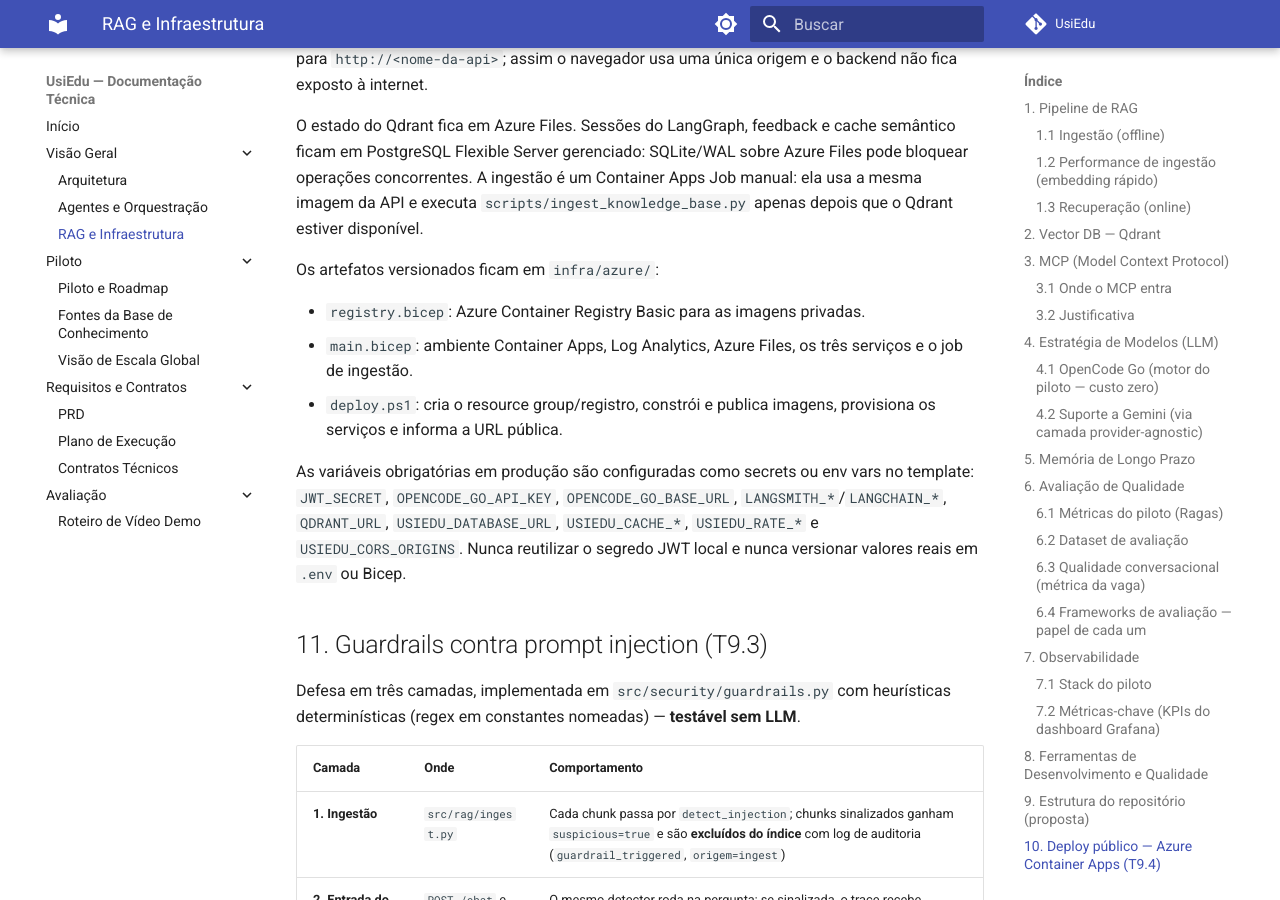
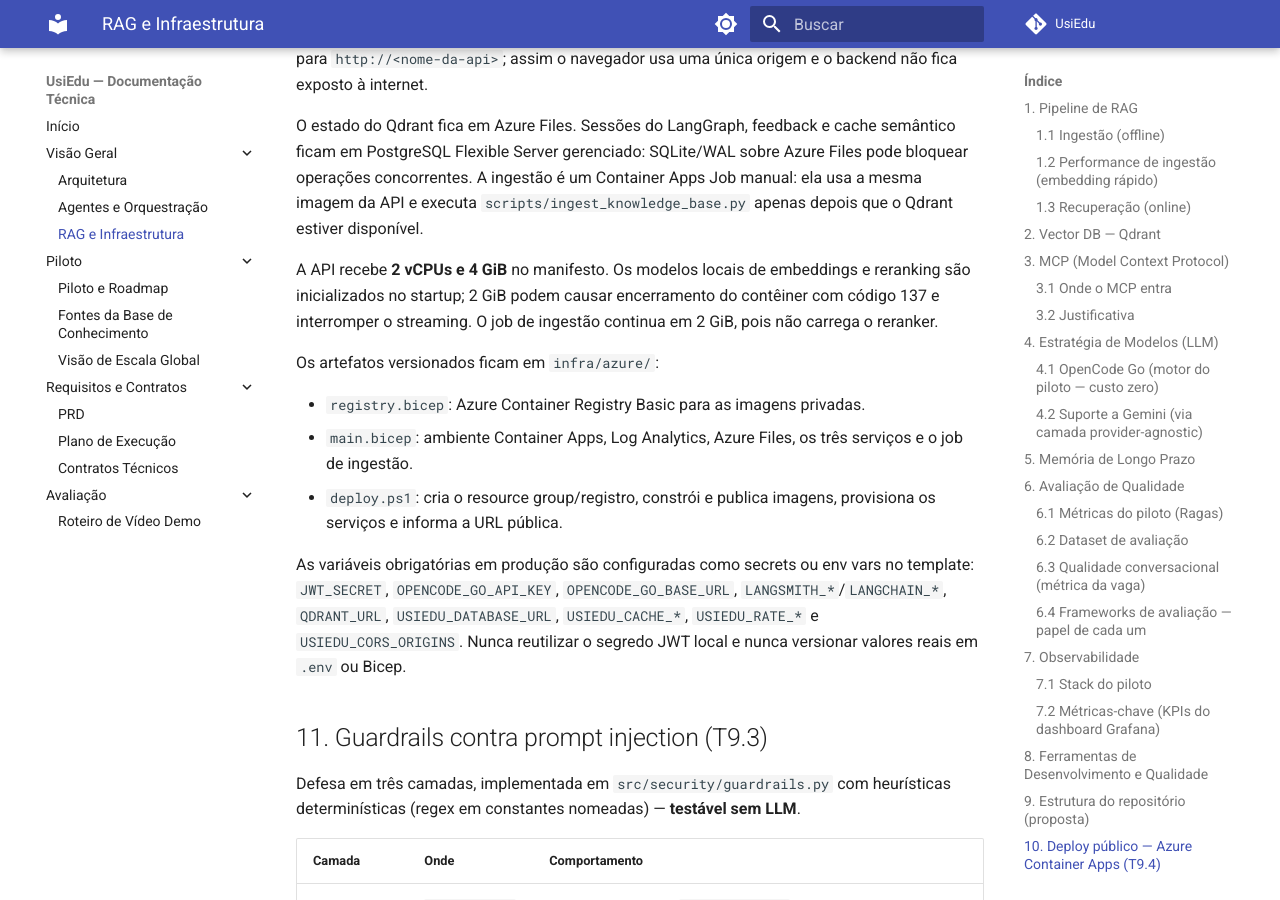
Before and after one commit to henriquebotelhogomes/UsiEdu, an MkDocs documentation site: the page built from docs/03-rag-e-infraestrutura.md, in a window 1280 px wide and 900 px high, scrolled down 8286 px. Built offline with MkDocs 1.6.1 and Material for MkDocs 9.7.7, drawn with Linux system fonts in a browser that asks for light colours; comment, search, counter and statistics services are not loaded.

```diff
--- a/docs/03-rag-e-infraestrutura.md
+++ b/docs/03-rag-e-infraestrutura.md
@@ -285,6 +285,11 @@ Apps Job manual: ela usa a mesma imagem da API e executa
 `scripts/ingest_knowledge_base.py` apenas depois que o Qdrant estiver
 disponível.
 
+A API recebe **2 vCPUs e 4 GiB** no manifesto. Os modelos locais de embeddings
+e reranking são inicializados no startup; 2 GiB podem causar encerramento do
+contêiner com código 137 e interromper o streaming. O job de ingestão continua
+em 2 GiB, pois não carrega o reranker.
+
 Os artefatos versionados ficam em `infra/azure/`:
 
 - `registry.bicep`: Azure Container Registry Basic para as imagens privadas.
```
Also changed, not shown: 2 other files.
